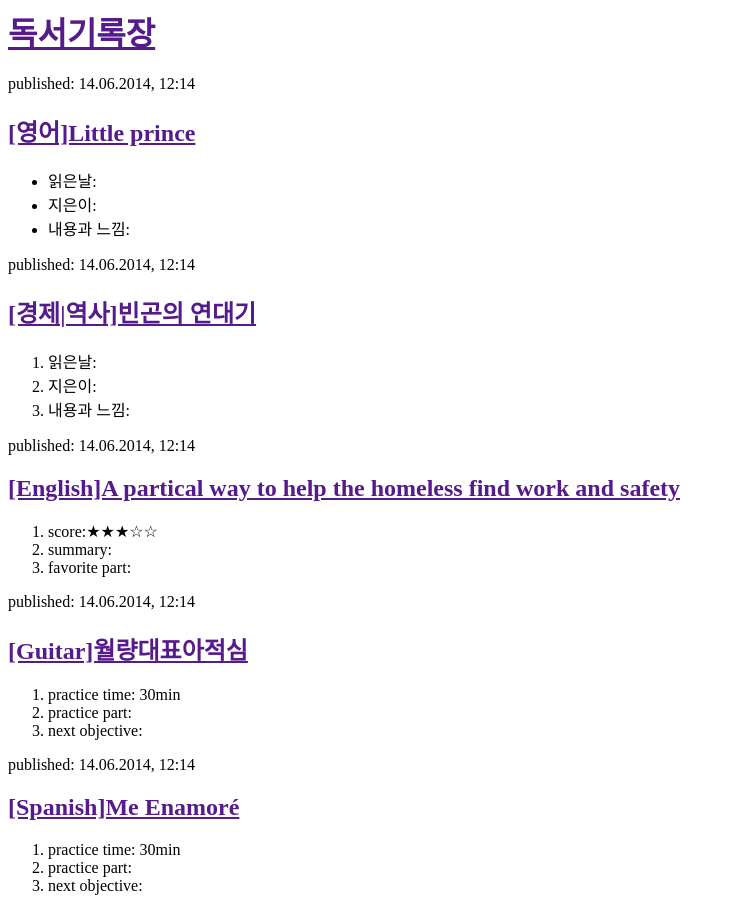
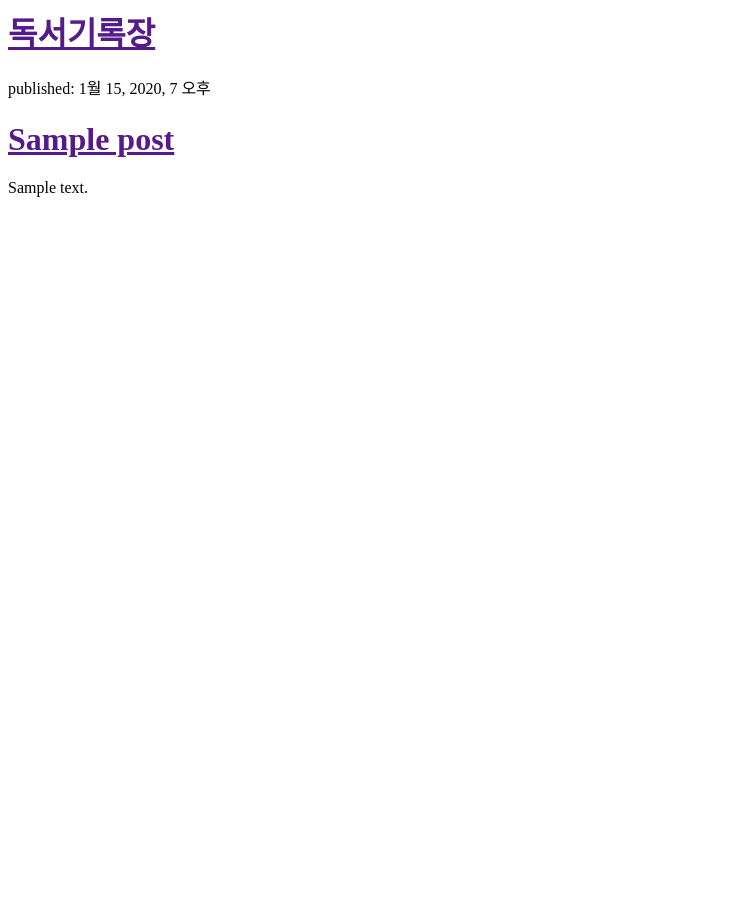
Before and after one commit to kangsudal/independent-study, a Django app: template independentstudy/templates/independentstudy/post_list.html in a window 1280 px wide. Shown: the whole page, without its empty margins (0-735 px from the left). After the commit the page ends 197 px from the top, so only its background shows below. Run offline with Django 3.2, Linux system fonts and the light colour scheme; the template is opened without the code that fills it: values that come from a table or form of the project are taken from there, others are empty; tables that the repository leaves empty hold one stand-in row (values such as "Sample post"); parts of the project's set-up code (start-up, migrations or seed data) failed here and were passed over.

Commit message:
Modified templates to display posts from database.

```diff
--- a/independentstudy/templates/independentstudy/post_list.html
+++ b/independentstudy/templates/independentstudy/post_list.html
@@ -7,67 +7,13 @@
         <div>
             <h1><a href="">독서기록장</a></h1>
         </div>
-
+    {% for post in posts %}
         <div>
-            <p>published: 14.06.2014, 12:14</p>
-            <h2><a href="">[영어]Little prince</a></h2>
-            <p>
-                <ul>
-                    <li>읽은날:</li>
-                    <li>지은이:</li>
-                    <li>내용과 느낌:</li>
-                </ul>
-            </p>
+            <p>published: {{ post.published_date }}</p>
+            <h1><a href="">{{ post.title }}</a></h1>
+            <p>{{ post.text|linebreaksbr }}</p>
         </div>
-
-        <div>
-            <p>published: 14.06.2014, 12:14</p>
-            <h2><a href="">[경제|역사]빈곤의 연대기</a></h2>
-            <p>
-                <ol>
-                    <li>읽은날:</li>
-                    <li>지은이:</li>
-                    <li>내용과 느낌:</li>
-                </ol>
-            </p>
-        </div>
-
-        <div>
-            <p>published: 14.06.2014, 12:14</p>
-            <h2><a href="">[English]A partical way to help  the homeless find work and safety</a></h2>
-            <p>
-                <ol>
-                    <li>score:★★★☆☆</li>
-                    <li>summary:</li>
-                    <li>favorite part:</li>
-                </ol>
-            </p>
-        </div>
-
-        <div>
-            <p>published: 14.06.2014, 12:14</p>
-            <h2><a href="">[Guitar]월량대표아적심</a></h2>
-            <p>
-                <ol>
-                    <li>practice time: 30min</li>
-                    <li>practice part:</li>
-                    <li>next objective:</li>
-                </ol>
-            </p>
-        </div>
-
-
-        <div>
-            <p>published: 14.06.2014, 12:14</p>
-            <h2><a href="">[Spanish]Me Enamoré</a></h2>
-            <p>
-                <ol>
-                    <li>practice time: 30min</li>
-                    <li>practice part:</li>
-                    <li>next objective:</li>
-                </ol>
-            </p>
-        </div>
+    {% endfor %}
 
     </body>
 </html>
--- a/independentstudy/views.py
+++ b/independentstudy/views.py
@@ -1,5 +1,8 @@
 from django.shortcuts import render
+from django.utils import timezone
+from .models import Post
 
 # Create your views here.
 def post_list(request):
-    return render(request, 'independentstudy/post_list.html', {})
+	posts = Post.objects.filter(published_date__lte=timezone.now()).order_by('published_date')
+    return render(request, 'independentstudy/post_list.html', {'posts': posts})
```
